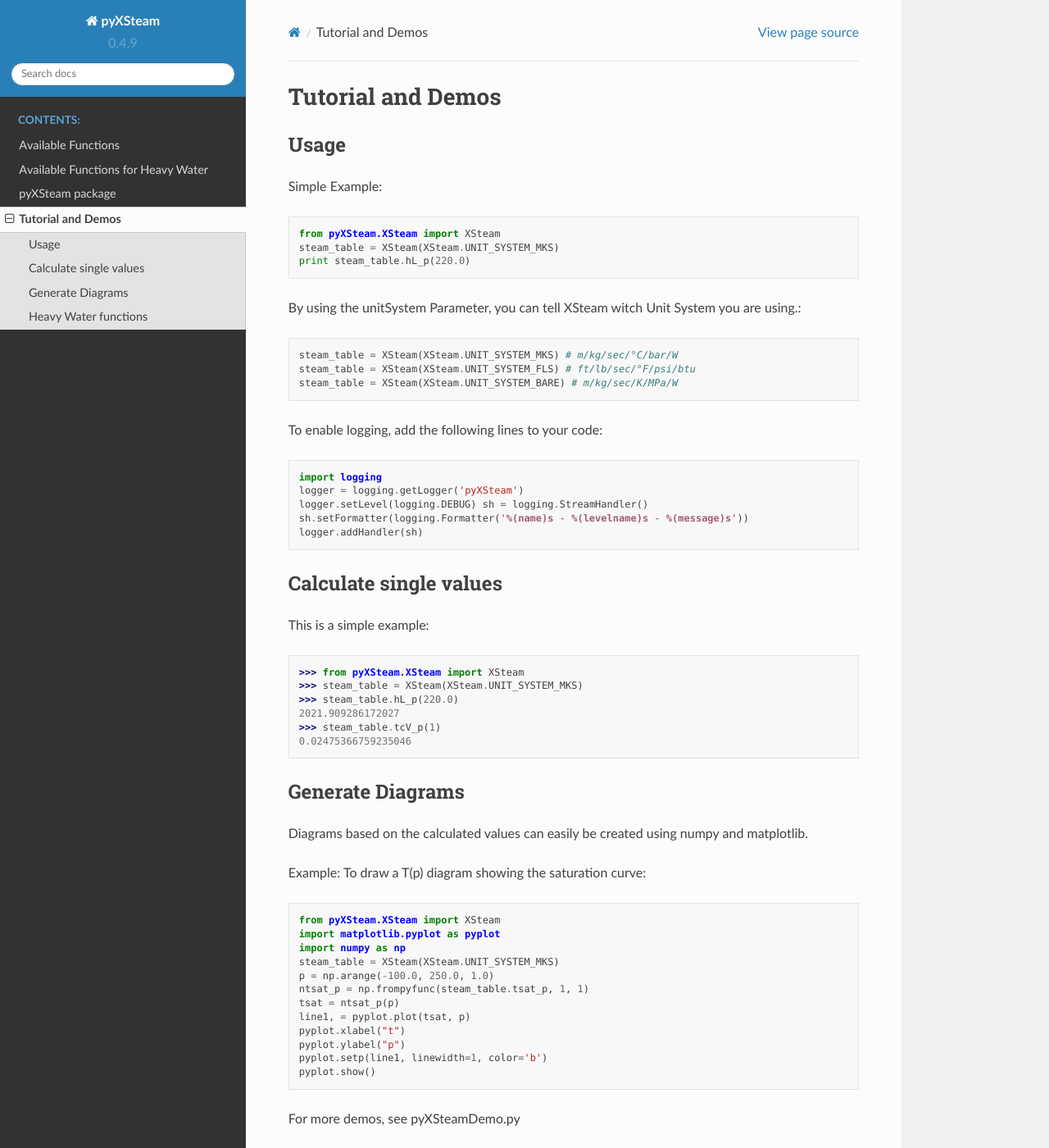
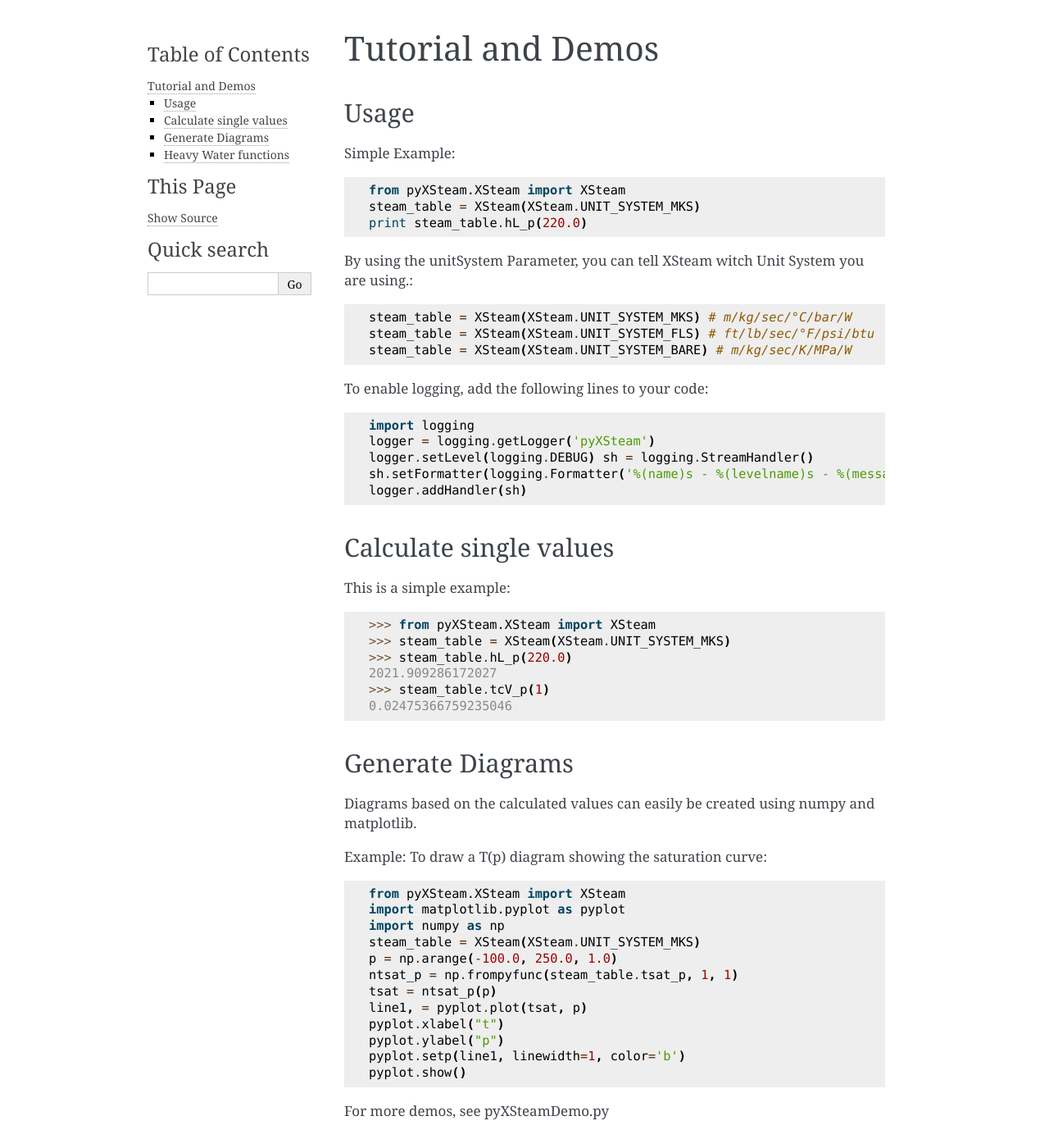
Before and after one commit to drunsinn/pyXSteam, a Sphinx documentation site: the page built from docs/source/pyXSteamDemo.rst, in a window 1280 px wide and 1400 px high. Shown: the whole window at 82% size. Built offline with Sphinx 7.4.7, drawn with Linux system fonts in a browser that asks for light colours; some of the changed text lies outside the part shown.

Commit message:
update sphinx configuration

```diff
--- a/docs/source/conf.py
+++ b/docs/source/conf.py
@@ -61,7 +61,7 @@
 #
 # This is also used if you do content translation via gettext catalogs.
 # Usually you set "language" from the command line for these cases.
-language = None
+language = "en"
 
 # List of patterns, relative to source directory, that match files and
 # directories to ignore when looking for source files.
@@ -77,8 +77,8 @@
 # The theme to use for HTML and HTML Help pages.  See the documentation for
 # a list of builtin themes.
 #
-# html_theme = 'alabaster'
-html_theme = "sphinx_rtd_theme"
+html_theme = "alabaster"
+# html_theme = "sphinx_rtd_theme"
 
 # Theme options are theme-specific and customize the look and feel of a theme
 # further.  For a list of options available for each theme, see the
@@ -89,7 +89,7 @@
 # Add any paths that contain custom static files (such as style sheets) here,
 # relative to this directory. They are copied after the builtin static files,
 # so a file named "default.css" will overwrite the builtin "default.css".
-html_static_path = ["_static"]
+html_static_path = []
 
 # Custom sidebar templates, must be a dictionary that maps document names
 # to template names.
```
